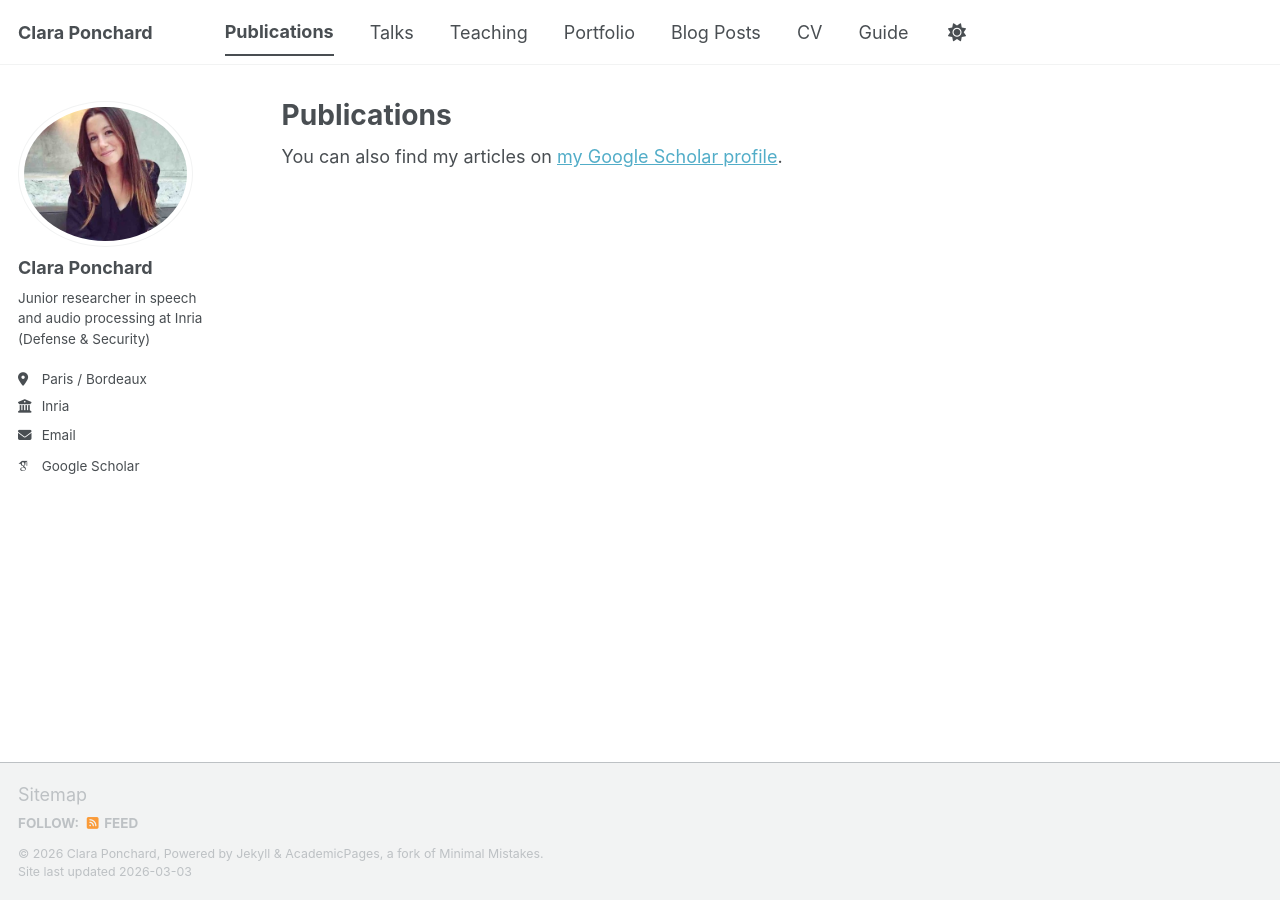
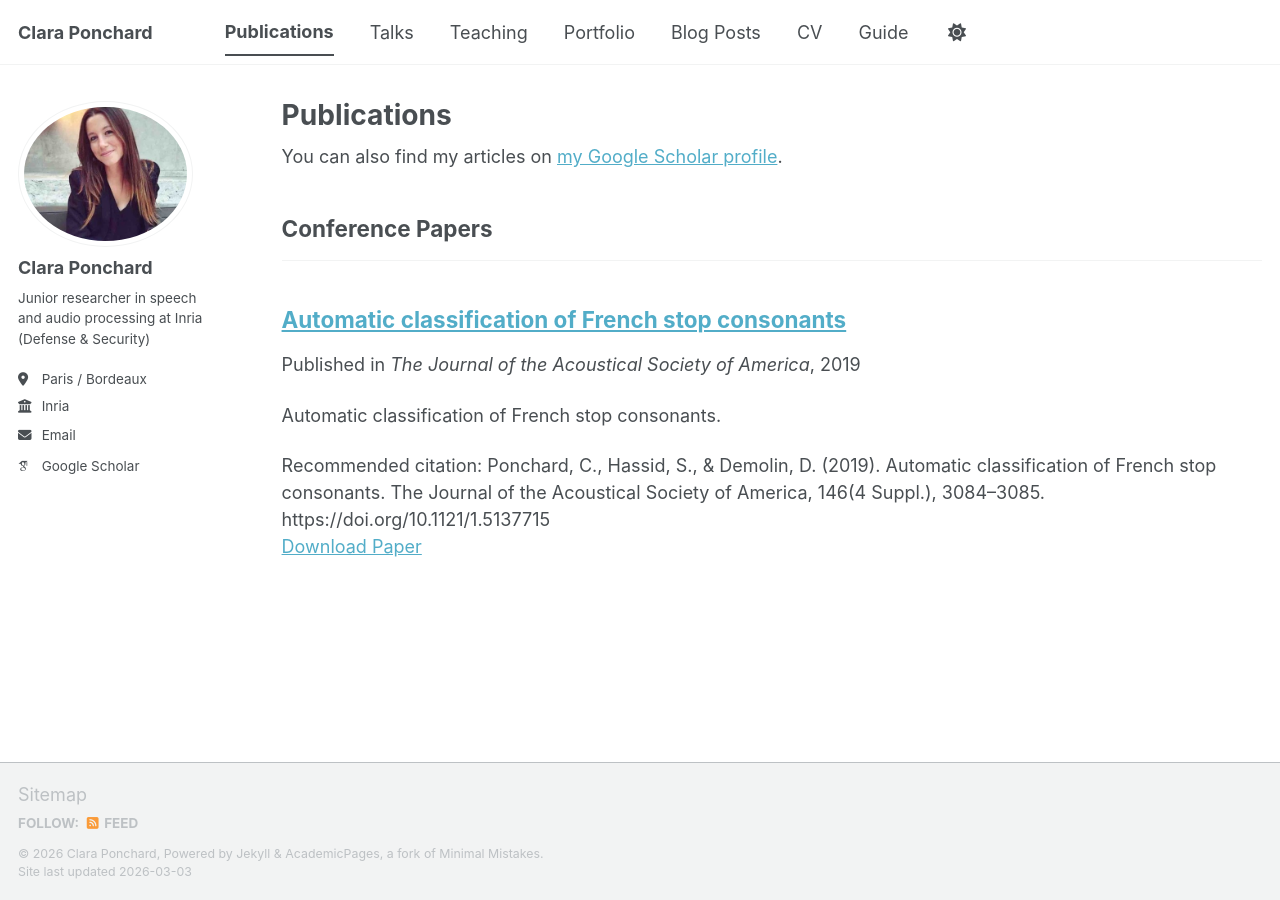
Before and after one commit to ClaraPonchard/ClaraPonchard.github.io, a Jekyll site: the page built from _pages/publications.html, in a window 1280 px wide. Built offline with Jekyll 4.4.1, drawn with Linux system fonts in a browser that asks for light colours; some web fonts are replaced; a script bundle is joined from its source files by our own code; library files that are not in the unit come from our copies.

Commit message:
Update 2009-10-01-paper-title-number-1.md

```diff
--- a/_publications/2009-10-01-paper-title-number-1.md
+++ b/_publications/2009-10-01-paper-title-number-1.md
@@ -1,7 +1,7 @@
 ---
 title: "Automatic classification of French stop consonants"
 collection: publications
-category: conferences
+category: conference_papers
 permalink: /publication/2019-10-ponchard-stop-consonants
 excerpt: "Automatic classification of French stop consonants."
 date: 2019-10-01
```
